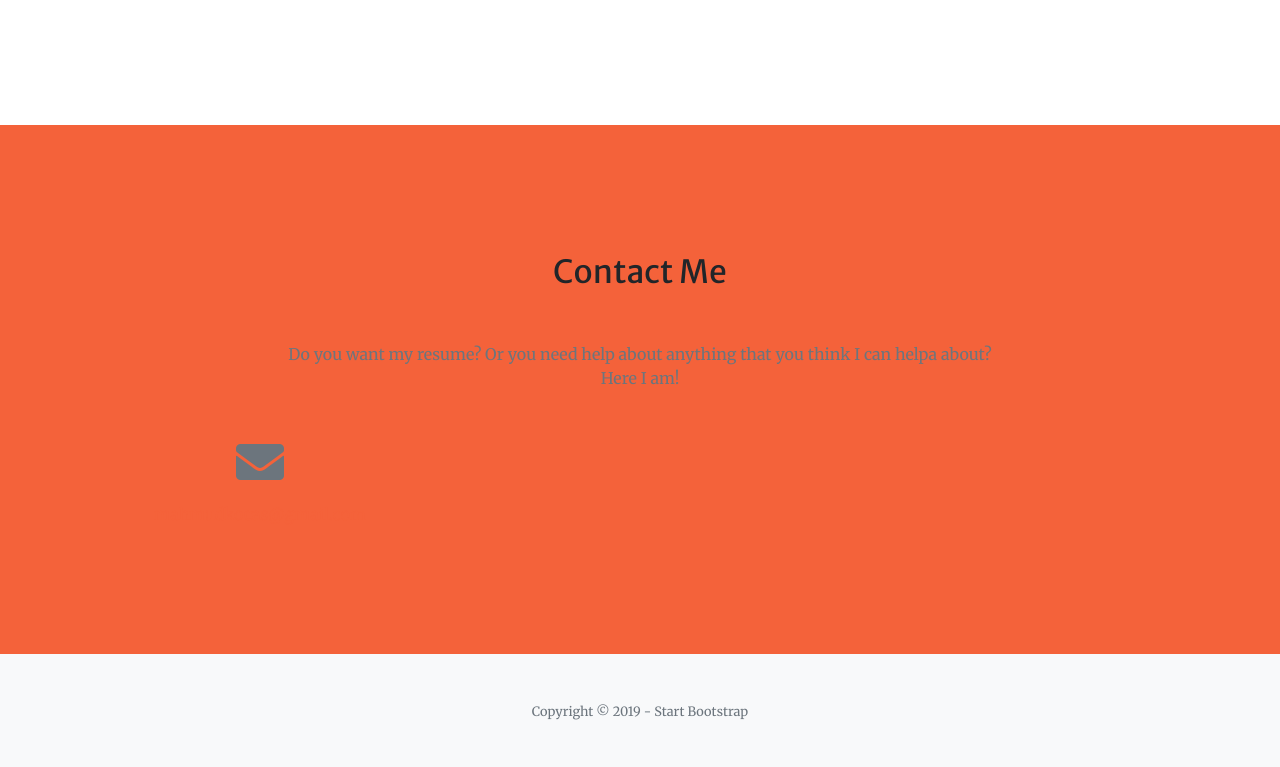
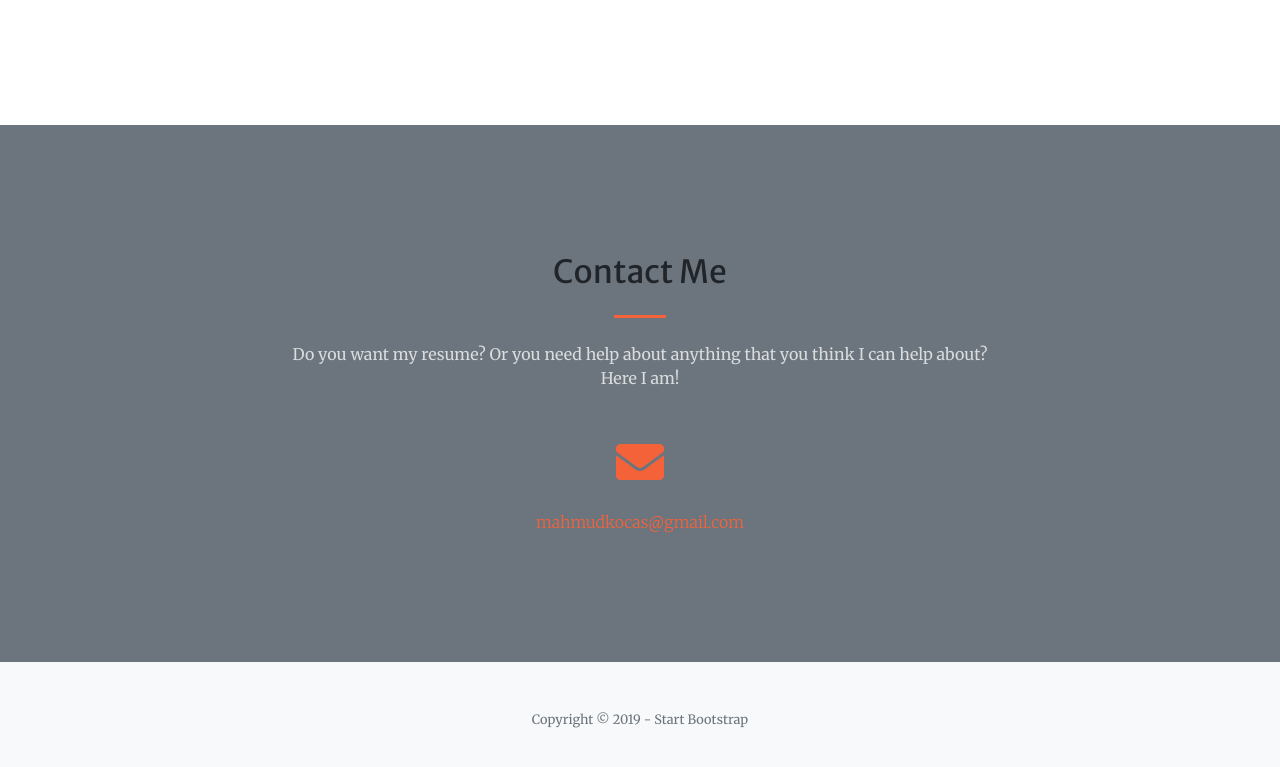
Before and after one commit to TheDoctorOne/TheDoctorOne.github.io, a website with bundled scripts: page index.html in a window 1280 px wide. Shown: the part 1791-2558 px from the top of the page. Built offline with nearby package versions, Linux system fonts and the light colour scheme.

Commit message:
Design fixes

```diff
--- a/index.html
+++ b/index.html
@@ -41,7 +41,7 @@
             <a class="nav-link js-scroll-trigger" href="#about">About</a>
           </li>
           <li class="nav-item">
-            <a class="nav-link js-scroll-trigger" href="#services">Services</a>
+            <a class="nav-link js-scroll-trigger" href="#services">I do...</a>
           </li>
           <li class="nav-item">
             <a class="nav-link js-scroll-trigger" href="#contact">Contact</a>
@@ -212,18 +212,20 @@
 
 
   <!-- Contact Section -->
-  <section class="page-section bg-primary" id="contact">
+  <section class="page-section bg-secondary" id="contact">
     <div class="container">
       <div class="row justify-content-center">
         <div class="col-lg-8 text-center">
           <h2 class="mt-0">Contact Me</h2>
           <hr class="divider my-4">
-          <p class="text-muted mb-5">Do you want my resume? Or you need help about anything that you think I can helpa about? Here I am!</p>
+          <p class="mb-5 text-white-75">Do you want my resume? Or you need help about anything that you think I can help about? Here I am!</p>
         </div>
       </div>
       <div class="row" style="text-align:center;">
-        <div class="col-lg-4 mr-auto text-center">
-          <i class="fas fa-envelope fa-3x mb-3 text-muted"></i>
+        <div class="col-lg-4 text-center">
+          <i class="mb-4 text-primary"></i></div>
+        <div class="col-lg-4 font-weight-light mr-auto text-center">
+          <i class="fas fa-envelope fa-3x mb-4 text-primary"></i>
           <a class="d-block" href="mailto:mahmudkocas@gmail.com">mahmudkocas@gmail.com</a>
         </div>
       </div>
```
